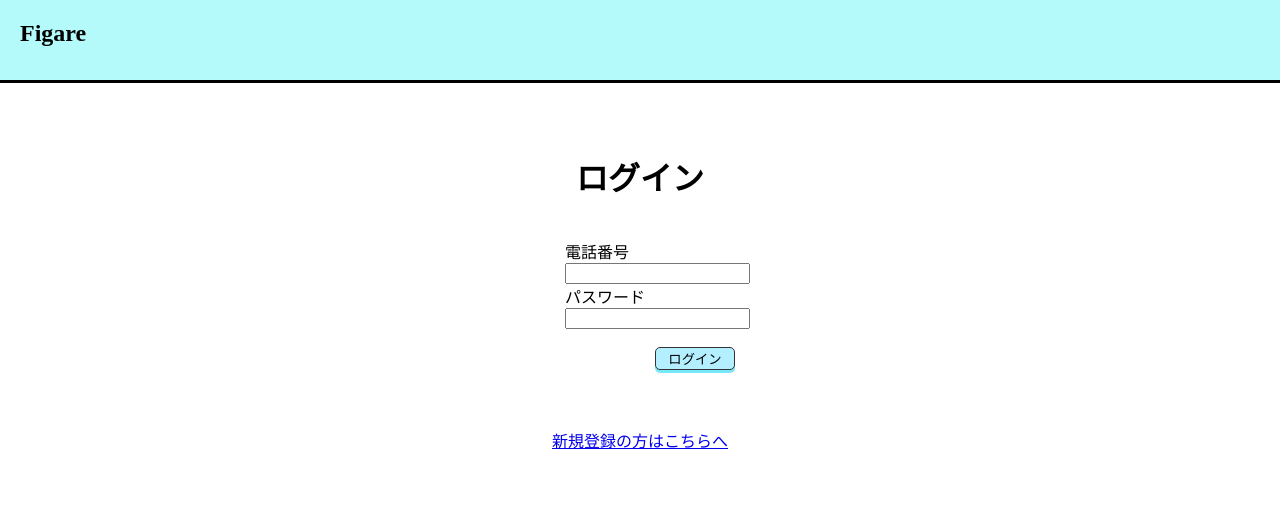
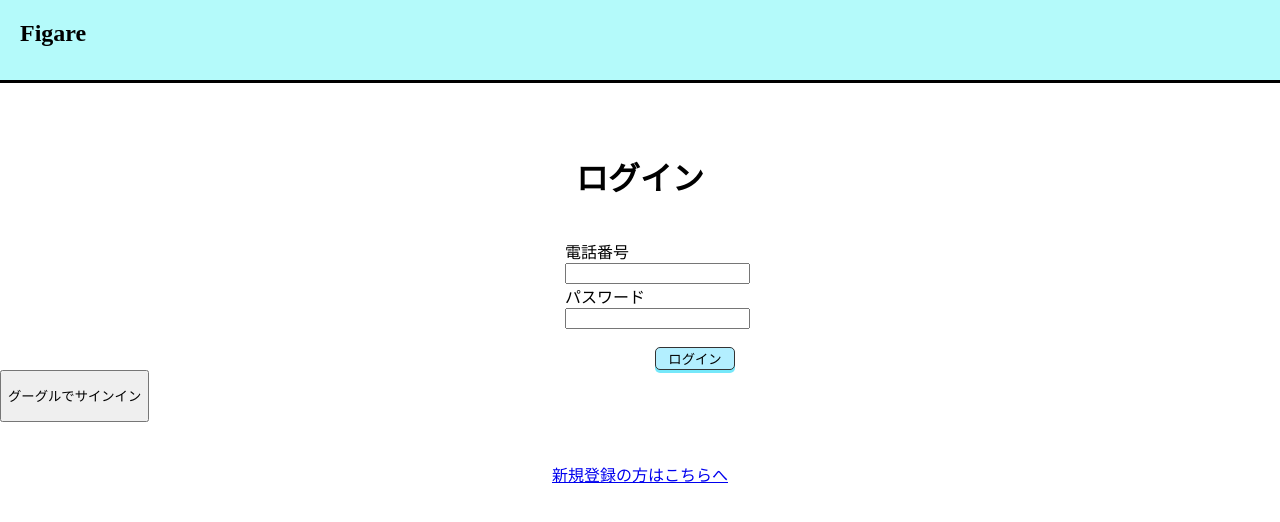
Before and after one commit to kousei4446/figare, a React (Vite) app: page / in a window 1280 px wide. Shown: the top 522 px of the page. Built offline with nearby package versions, Linux system fonts and the light colour scheme; no server answers; the database is empty.

Commit message:
google login

```diff
--- a/package.json
+++ b/package.json
@@ -13,6 +13,7 @@
     "firebase": "^10.12.2",
     "react": "^18.3.1",
     "react-dom": "^18.3.1",
+    "react-firebase-hooks": "^5.1.1",
     "react-icons": "^5.2.1",
     "react-router-dom": "^6.24.0"
   },
--- a/src/App.jsx
+++ b/src/App.jsx
@@ -25,7 +25,9 @@ import Mono from './components/Home/AddPost/Mono';
 import LostDetail from "./components/LostDetail/LostDeatail";
 import SureMone from './components/Home/AddPost/SureMone';
 import { collection, getDocs } from 'firebase/firestore';
-import { db } from './firebase';
+import { signInWithPopup } from "firebase/auth";
+import { useAuthState } from "react-firebase-hooks/auth";
+import { db, auth, provider } from './firebase';
 
 function App() {
   const [userData, setUserData] = useState([]);
@@ -84,11 +86,14 @@ function App() {
   );
 }
 
+
 function Navigation({ userData, setProfile, setRegister }) {
   const location = useLocation();
   const navigate = useNavigate();
   const [tel, setTel] = useState("");
   const [password, setPassword] = useState("");
+
+  const [user] = useAuthState(auth);
 
   const login = () => {
     const user = userData.find(user => user.tel === tel && user.password === password);
@@ -106,6 +111,42 @@ function Navigation({ userData, setProfile, setRegister }) {
   if (location.pathname.startsWith('/login')) {
     return null;
   }
+
+  /* googleログイン */
+  function SignInButton(){
+    const signInWithGoogle = () => {
+      signInWithPopup(auth, provider).then((result) => {
+        navigate('/login/serchplace');
+        console.log('signin')
+      }).catch((error) => {
+        console.log('signin error')
+      })
+    };
+
+    return(
+      <button onClick={signInWithGoogle}>
+        <p>グーグルでサインイン</p>
+      </button>
+    )
+  }
+
+  // const SerchPlace = () => {
+  //   navigate('/login/serchplace');
+  // }
+
+  // function SignOutButton(){
+  //   return(
+  //     <button onClick={() => auth.signOut()}/>
+  //   )
+  // }
+  // function UserInfo(){
+  //   return(
+  //     <div>
+  //       <img src={auth.currntUser.photoURL} alt=""/>
+  //       <p>{auth.currntUser.diplayName}</p>
+  //     </div>
+  //   )
+  // }
 
   return (
     <div>
@@ -128,6 +169,19 @@ function Navigation({ userData, setProfile, setRegister }) {
         <div id="login">
           <button onClick={login} className='login'>ログイン</button>
         </div>
+
+        <SignInButton/>
+
+        {/* <div>
+          {user ?(
+            <>
+            <SerchPlace/>
+            </>
+          ) : (
+            <SignInButton/>
+          )}
+        </div> */}
+
         <br />
         <div className='new'>
           <Link to="/login/register">新規登録の方はこちらへ</Link>
--- a/src/components/Home/Profile.jsx
+++ b/src/components/Home/Profile.jsx
@@ -4,7 +4,8 @@ import "./Profile.css";
 import image1 from "./../img/image.png";
 import image2 from "./../img/profile-img.png";
 import { collection, doc, getDocs, updateDoc, setDoc, deleteDoc } from 'firebase/firestore';
-import { db } from '../../firebase';
+import {getAuth, signOut } from "firebase/auth";
+import { db, auth } from '../../firebase';
 
 function Profile({ profile ,setProfile }) {
   const navigate = useNavigate();
@@ -27,6 +28,16 @@ function Profile({ profile ,setProfile }) {
     navigate("/");
     localStorage.setItem("電話番号","");
   };
+
+  function SignOutButton(){
+    const auth = getAuth();
+    signOut(auth).then(() => {
+      navigate("/");
+      console.log('signout');
+    }).catch((error) => {
+      console.log(" signout error");
+    })
+  }
 
   useEffect(() => {
     const fetchAllUserData = async () => {
@@ -221,6 +232,11 @@ function Profile({ profile ,setProfile }) {
         <div className='line'></div>
 
       </div>
+
+      <button onClick={SignOutButton}>
+        <p>サインアウト</p>
+      </button>
+
       <button className='logout_btn' onClick={logout}>ログアウト</button>
     </div>
   );
--- a/src/components/SerchPlace/SerchPlace.jsx
+++ b/src/components/SerchPlace/SerchPlace.jsx
@@ -31,6 +31,7 @@ function SerchPlace({ register, setRegister }) {
       const docRef = doc(db, 'users', register.tel);
       await setDoc(docRef, updatedRegister);
       navigate('/login/home');
+      console.log('navigate to home')
     } else {
       alert('地区を選択してください。');
     }
--- a/src/firebase.jsx
+++ b/src/firebase.jsx
@@ -1,7 +1,9 @@
 // Import the functions you need from the SDKs you need
 import { initializeApp } from "firebase/app";
+import { GoogleAuthProvider } from "firebase/auth";
 import { getFirestore } from "firebase/firestore";
 import { getStorage } from "firebase/storage";
+import { getAuth } from "firebase/auth";
 // TODO: Add SDKs for Firebase products that you want to use
 // https://firebase.google.com/docs/web/setup#available-libraries
 
@@ -20,6 +22,8 @@ const firebaseConfig = {
 // Initialize Firebase
 const app = initializeApp(firebaseConfig);
 const db =getFirestore(app);
-const storage=getStorage(app)
+const storage=getStorage(app);
+const auth = getAuth(app);
+const provider = new GoogleAuthProvider();
 
-export {db,storage};
+export {db, storage, auth, provider, };
```
Also changed, not shown: 1 other file (tests, documents, lock files or other folders).
